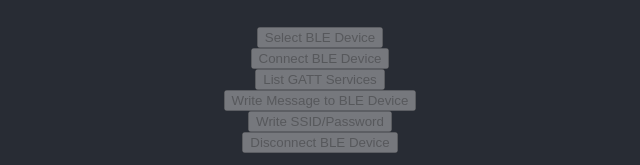
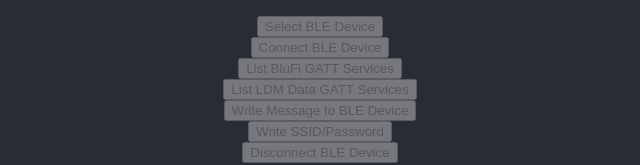
Before and after one commit to LilDataMonster/web-ble, a React (Create React App) app: page / in a window 1280 px wide. Shown: the part 512-677 px from the top of the page, without its empty margins (320-960 px from the left). Built offline with nearby package versions, Linux system fonts and the light colour scheme.

Commit message:
Added LDM characteristics to read MAC and IPv4 from GATT

```diff
--- a/src/App.js
+++ b/src/App.js
@@ -1,12 +1,15 @@
 import React, { useState } from 'react';
 import logo from './logo.png';
 import './App.css';
-import BlufiParam from './espConsts';
+import { BlufiParam, LDMData } from './espConsts';
 import { postDeviceMode, postStaWifiInfo } from './utils';
 
 function App() {
   const [SSID, setSSID] = useState("");
   const [password, setPassword] = useState("");
+
+  const [mac, setMac] = useState("");
+  const [ipv4, setIpv4] = useState("");
 
   const [bleAvaliable, setBleAvaliable] = useState(false);
   const [gattServer, setGattServer] = useState(null);
@@ -33,12 +36,12 @@
       // }],
       acceptAllDevices: true,
       // optionalServices: ['generic_access']
-      optionalServices: [BlufiParam.UUID_SERVICE]
+      optionalServices: [BlufiParam.UUID_SERVICE, LDMData.UUID_SERVICE]
     };
     // console.log(navigator.bluetooth);
     const device = navigator.bluetooth.requestDevice(options);
     return device.then((device)=>{
-      // console.log("BLE Scan: ", device);
+      console.log("BLE Scan: ", device);
 
       device.addEventListener('gattserverdisconnected', onDisconnected);
       setDevice(device);
@@ -183,7 +186,7 @@
     //   })
   }
 
-  const listServices = () => {
+  const listBluFiServices = () => {
     if(!device || !gattServer){
       setDevice(null);
       setGattServer(null);
@@ -216,6 +219,58 @@
           // }));
         // });
     })
+  }
+
+  const listLDMServices = () => {
+    if(!device || !gattServer){
+      setDevice(null);
+      setGattServer(null);
+      console.log("Connect: No device selected");
+      return "Device is not connected";
+    }
+
+    gattServer.getPrimaryService(LDMData.UUID_SERVICE)
+      .then(service => service.getCharacteristic(LDMData.MAC_CHARACTERISTIC))
+      .then(characteristic => characteristic.readValue())
+      .then(mac => setMac(Buffer.from(mac.buffer).toString('hex')));
+
+    gattServer.getPrimaryService(LDMData.UUID_SERVICE)
+      .then(service => service.getCharacteristic(LDMData.IP_CHARACTERISTIC))
+      .then(characteristic => characteristic.readValue())
+      .then(ipv4 => setIpv4((new Uint8Array(ipv4.buffer)).join(".")));
+
+    return;
+
+    // return gattServer != null && gattServer.getPrimaryService(LDMData.UUID_SERVICE)
+    //   .then(services => {
+    //     console.log(services)
+    //   })
+
+    // return gattServer != null && gattServer.getPrimaryService(LDMData.UUID_SERVICE)
+    //   .then(service => {
+    //     console.log(service)
+    //
+    //     service.getCharacteristics().then(characteristics => {
+    //       console.log('> Service: ' + service.uuid);
+    //       characteristics.forEach(characteristic => {
+    //         console.log('>> Characteristic: ' + characteristic.uuid + ' ' +
+    //             getSupportedProperties(characteristic));
+    //       });
+    //     })
+    //   .catch(error => console.log("Error: ", error));
+        // let queue = Promise.resolve();
+
+        // services.forEach(service => {
+        //   console.log(service);
+          // queue = queue.then(_ => service.getCharacteristics().then(characteristics => {
+          //   console.log('> Service: ' + service.uuid);
+          //   characteristics.forEach(characteristic => {
+          //     console.log('>> Characteristic: ' + characteristic.uuid + ' ' +
+          //         getSupportedProperties(characteristic));
+          //   });
+          // }));
+        // });
+    // })
   }
 
   const disconnect = () => {
@@ -260,6 +315,8 @@
              Notifications: {notification} <br />
              SSID: {SSID} <br />
              Password: {password} <br />
+             MAC Address: {mac} <br />
+             IPV4 Address: {ipv4} <br />
           </p>
           <form onSubmit={() => {/*handleSubmit*/}}>
            <label>
@@ -283,8 +340,11 @@
         <button onClick={connect} disabled={connected || !device}>
           Connect BLE Device
         </button>
-        <button onClick={listServices} disabled={!connected || !device}>
-          List GATT Services
+        <button onClick={listBluFiServices} disabled={!connected || !device}>
+          List BluFi GATT Services
+        </button>
+        <button onClick={listLDMServices} disabled={!connected || !device}>
+          List LDM Data GATT Services
         </button>
         <button onClick={writeModeMessage} disabled={!connected || !device}>
           Write Message to BLE Device
--- a/src/espConsts.tsx
+++ b/src/espConsts.tsx
@@ -34,6 +34,18 @@
   readonly SUBTYPE_WIFI_LIST: number;
   readonly SUBTYPE_ERROR: number;
   readonly SUBTYPE_CUSTOM_DATA: number;
+}
+
+type LDMDataType = {
+  readonly UUID_SERVICE: string;
+  readonly MAC_CHARACTERISTIC: string;
+  readonly IP_CHARACTERISTIC: string;
+}
+
+export const LDMData: LDMDataType = {
+  UUID_SERVICE: "4c444d00-0000-1000-8000-00805f9b34fb",
+  MAC_CHARACTERISTIC: "00004d01-0000-1000-8000-00805f9b34fb",
+  IP_CHARACTERISTIC: "00004d02-0000-1000-8000-00805f9b34fb"
 }
 
 type BlufiType = {
```
